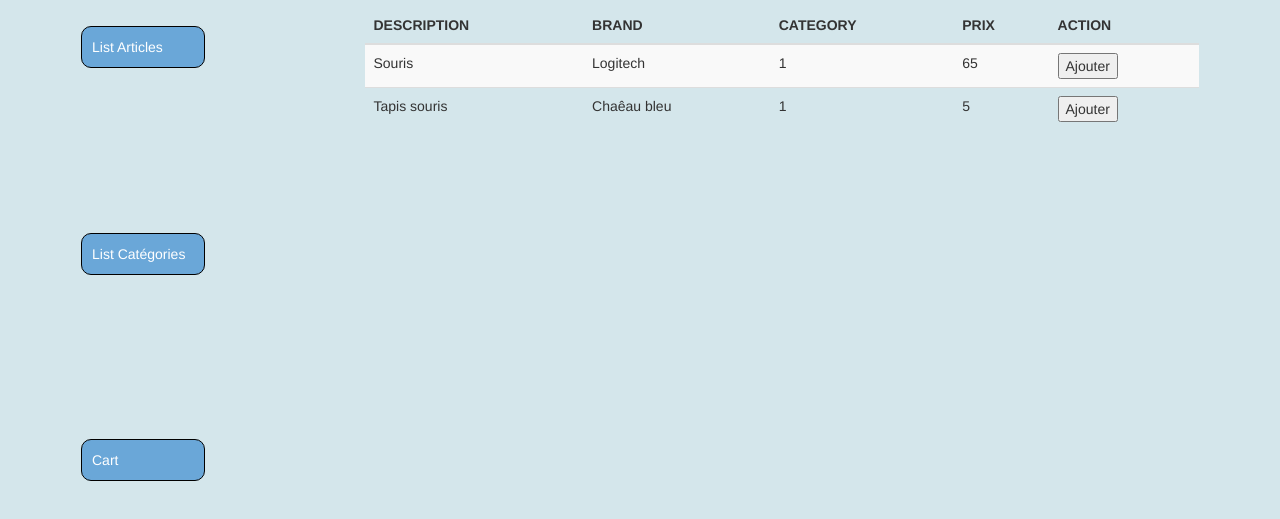
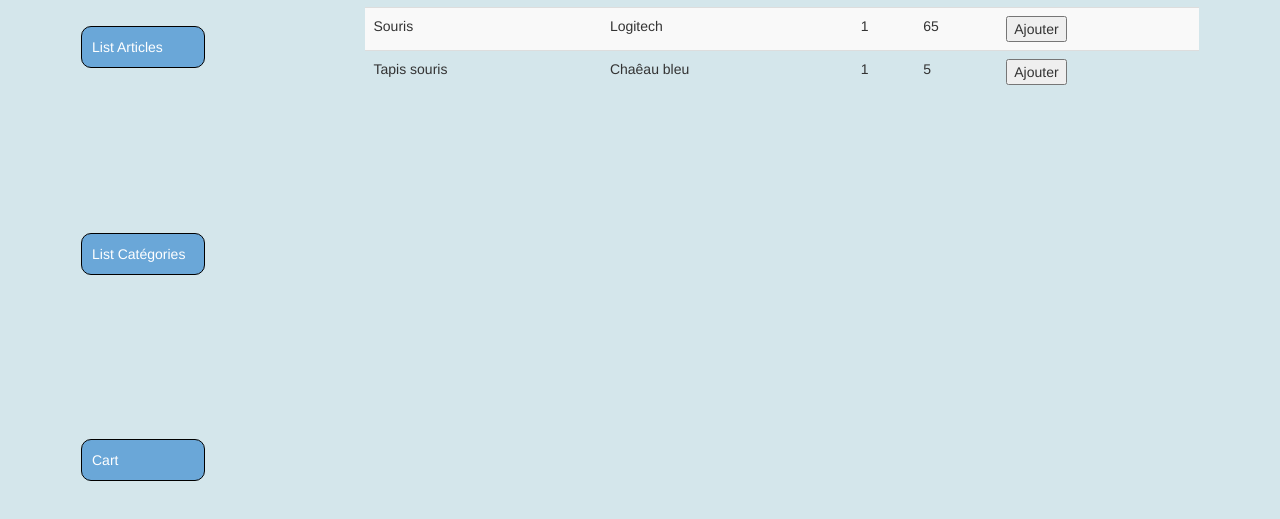
Before and after one commit to jdelmerie/ShopApp, a plain HTML site: page index.html in a window 1280 px wide. Both pictures are taken after a click on the link "List Articles". Shown: the part 209-728 px from the top of the page. Drawn offline with nearby package versions, Linux system fonts and the light colour scheme.

Commit message:
version vendredi matin

```diff
--- a/index.html
+++ b/index.html
@@ -46,8 +46,8 @@
             </div>
           </div>
           <div id="infArticle">
-            <table class="table table-striped">
-              <thead>
+            <table id="tabArticle" class="table table-striped" >
+              <!-- <thead>
                 <tr>
                   <th>DESCRIPTION</th>
                   <th>BRAND</th>
@@ -55,8 +55,10 @@
                   <th>PRIX</th>
                   <th>ACTION</th>
                 </tr>
-              </thead>
-              <tbody id="trArticle"></tbody>
+              </thead> -->
+              <tbody id="bdArticle">
+
+              </tbody>
             </table>
           </div>
         </div>
--- a/script.js
+++ b/script.js
@@ -34,17 +34,22 @@ let tapis = new Article(2, "Tapis souris", "Chaêau bleu", 5, 1);
 let articles = new Array(souris, tapis);
 
 //Variables globales
-let tbodyArticle = document.getElementById("trArticle");
+let tbodyArticle = document.getElementById("bdArticle");
 let articleBtn = document.getElementById("listeA");
 let blocArticle = document.getElementById("article");
 let tbodyCategory = document.getElementById("trCategory");
 let catBtn = document.getElementById("listeB");
 let blocCategory = document.getElementById("category");
+let articlePlace = document.getElementById("infArticle");
 
 //Affichage de la liste des articles
 articleBtn.addEventListener("click", function () {
+  tbodyArticle.replaceChildren();
   blocArticle.style.display = "block";
   blocCategory.style.display = "none";
+
+  //   console.log(articles.length);
+
   articles.forEach((art) => {
     let row = document.createElement("tr");
     createTd(row, art.description);
@@ -52,6 +57,12 @@ articleBtn.addEventListener("click", function () {
     createTd(row, art.catId);
     createTd(row, art.price);
     let btnAction = document.createElement("button");
+
+    // btnAction.innerHTML = "click me";
+    btnAction.onclick = function () {
+        addArticleToCart(art);
+      alert("hello, world");
+    };
     btnAction.innerHTML = "Ajouter";
     let action = document.createElement("td");
     action.appendChild(btnAction);
@@ -60,12 +71,12 @@ articleBtn.addEventListener("click", function () {
   });
 });
 
-
 //afichage de la liste des catégories
-catBtn.addEventListener("click", function(){
+catBtn.addEventListener("click", function () {
   blocArticle.style.display = "none";
   blocCategory.style.display = "block";
-  categories.forEach(cat => {
+
+  categories.forEach((cat) => {
     let row = document.createElement("tr");
     createTd(row, cat.name);
     createTd(row, cat.description);
@@ -75,8 +86,8 @@ catBtn.addEventListener("click", function(){
     action.appendChild(btnAction);
     row.appendChild(action);
     tbodyCategory.appendChild(row);
-  })
-})
+  });
+});
 
 //create el td
 function createTd(row, text) {
@@ -84,3 +95,7 @@ function createTd(row, text) {
   td.appendChild(document.createTextNode(text));
   row.appendChild(td);
 }
+ //addArticle to cart
+ function addArticleToCart(art){
+
+ }
--- a/style.css
+++ b/style.css
@@ -64,6 +64,7 @@ body {
   justify-content: center;
 }
 
+
 .arrayArticle {
 }
 .arrayTitle {
```
